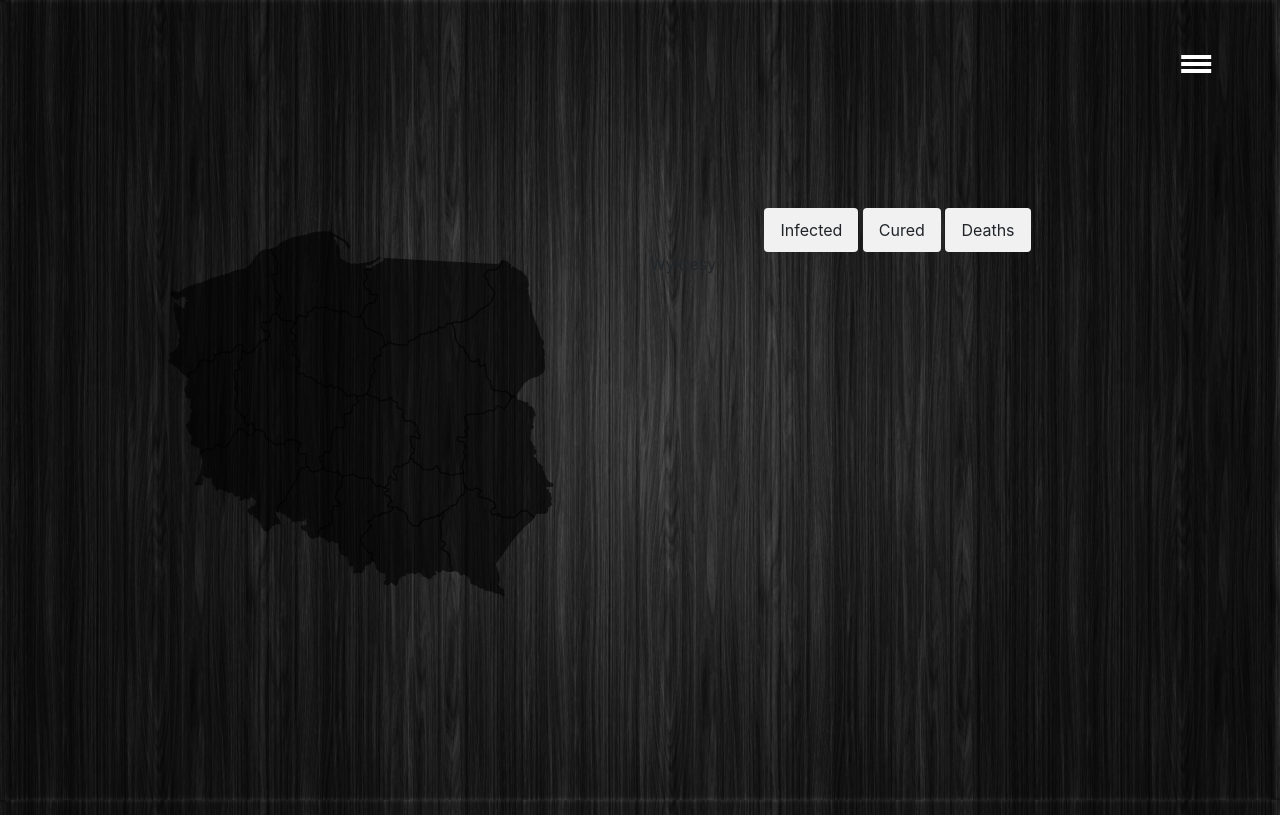
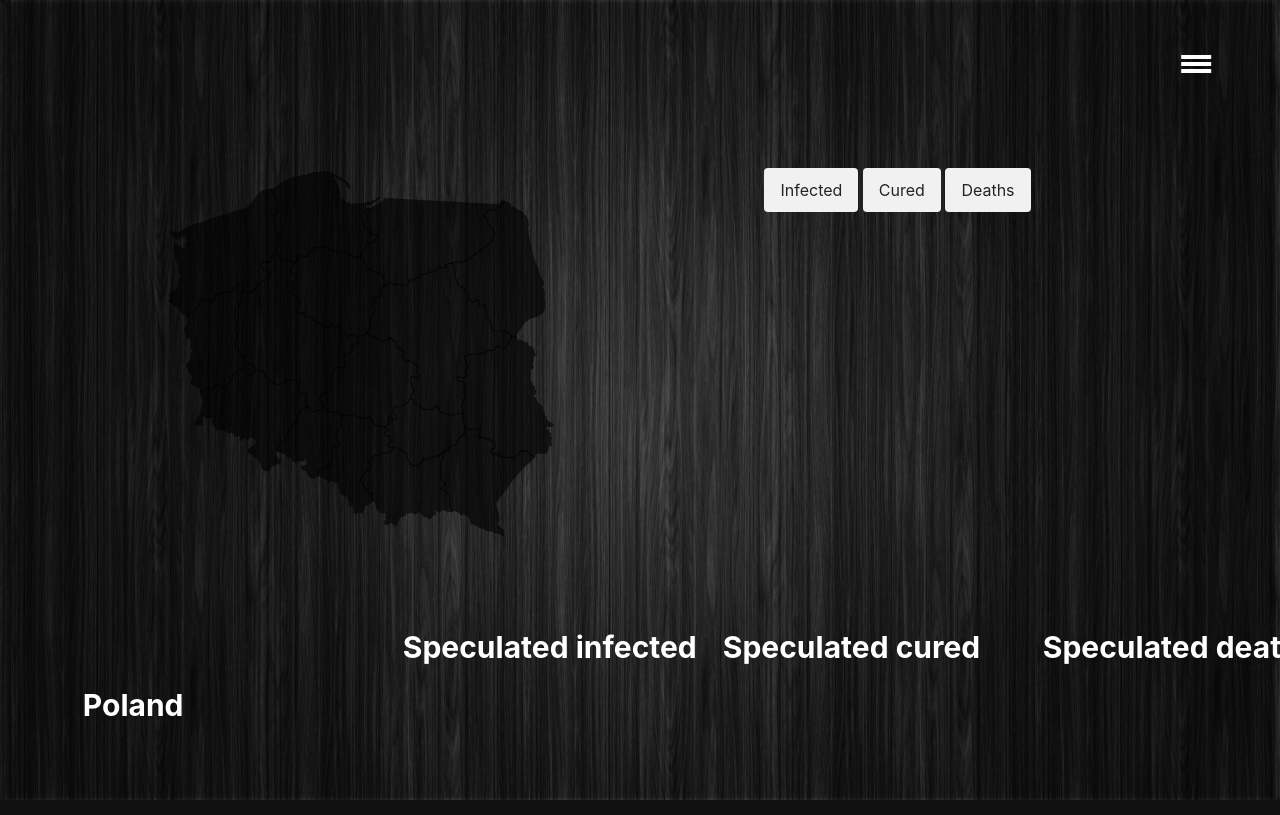
Before and after one commit to Adrian2337/covid-spread-analyzer, a Django app: template templates/prediction.html in a window 1280 px wide. Run offline with Django 3.2, Linux system fonts and the light colour scheme; the template is opened without the code that fills it, so the values that code supplies are empty; some libraries are stand-ins or nearby versions.

Commit message:
prediction for whole poland + displaying some methods to dynamically change it with map choice

```diff
--- a/covid_spread_analyzer/prediction_app/predictions_service.py
+++ b/covid_spread_analyzer/prediction_app/predictions_service.py
@@ -40,7 +40,7 @@ def get_predictions(filtered_data, x_train, single=True):
         if single:
             predicted_values[k] = int(list(predictioner.predict(asarray([x_train[-1] + 1]))[0])[0])
         else:
-            predicted_values[k] = [int(x) for x in
+            predicted_values[k] = [int(x) if x > 0 else 0 for x in
                                    predictioner.predict(asarray(x_new)).reshape(1, len(x_new)).tolist()[0]]
     return predicted_values
 
--- a/static/css/prediction.css
+++ b/static/css/prediction.css
@@ -1,7 +1,7 @@
 .page-content {
     padding: 5px;
     display: flex;
-    height: 100%;
+    height: 85%;
 }
 
 .side-content {
@@ -38,7 +38,7 @@
 
 #date-div {
     position: absolute;
-    top: 10%;
+    top: 6%;
     left: 10%;
 }
 
@@ -50,9 +50,35 @@
     cursor: pointer;
 }
 
-#pred-options {
-    margin: auto auto;
+#cases-switcher {
     align-items: center;
     text-align: center;
-    margin-right: 120px;
+    margin: auto 120px auto auto;
 }
+
+#pred-summary {
+    display: flex;
+    align-items: center;
+    color: white;
+    position: fixed;
+    height: 15%;
+    width: 100%;
+    margin-bottom: 3%;
+    margin-left: 6%;
+    bottom: 3%;
+    padding: 0;
+}
+
+#summary-tab {
+    font-size: 30px;
+    color: white;
+    table-layout: fixed;
+    width: 100%;
+    height: 100%;
+}
+
+#summary-tab th {
+    font-size: 30px;
+    white-space: normal;
+    word-wrap: break-word;
+}
--- a/static/js/prediction.js
+++ b/static/js/prediction.js
@@ -132,10 +132,8 @@ function draw_chart_onclick(element) {
     let ctx = document.getElementById('predictions-graph').getContext('2d');
     let voi = element.getAttribute("xlink:title")
     let data_array = graph_data[type][voi]
-    console.log(type)
-    console.log(data_array)
     let pred_arr = predicted_values[type]['Voivodeships'][voi]
-    console.log(pred_arr)
+    fill_region_summary(predicted_values)
     if (myChart !== null)
         myChart.destroy()
     myChart = new Chart(ctx, {
@@ -213,6 +211,43 @@ function set_type(ele) {
     paint_areas(predicted_values[type]['Voivodeships'])
 }
 
+function get_sum(data) {
+    let sum_pred = 0
+    console.log(data)
+    for (let x in data) {
+        console.log(x)
+        sum_pred += data[x][data[x].length - 1]
+    }
+    return sum_pred
+}
+
+function fill_region_summary(preds) {
+    let el = document.getElementById('woj-infected')
+    let woj = last_clicked.getAttribute('xlink:title')
+    let part = preds['daily infected']['Voivodeships'][woj]
+    let ind = part.length - 1
+    el.innerText = part[ind]
+    el = document.getElementById('woj-cured')
+    el.innerText = preds['daily cured']['Voivodeships'][woj][ind]
+    el = document.getElementById('woj-deaths')
+    el.innerText = preds['daily deceased']['Voivodeships'][woj][ind]
+    document.getElementById('summary-last-clicked').innerText = woj
+}
+
+function fill_poland_summary(preds) {
+    let el = document.getElementById('polska-infected')
+    el.innerText = get_sum(preds['daily infected']['Voivodeships'])
+    el = document.getElementById('polska-cured')
+    el.innerText = get_sum(preds['daily cured']['Voivodeships'])
+    el = document.getElementById('polska-deaths')
+    el.innerText = get_sum(preds['daily deceased']['Voivodeships'])
+    fill_region_summary(preds)
+}
+
+function setup_table() {
+    let el = document.getElementById('summary-tab')
+}
+
 var predicted_values = jsonify(predicted_values_raw)
 var graph_data = jsonify(graph_data_raw)
 var dates = jsonify(dates_raw)
@@ -224,3 +259,5 @@ paint_areas(predicted_values[type]['Voivodeships'])
 
 fill_date()
 set_type(document.getElementById(type))
+fill_poland_summary(predicted_values)
+setup_table()
--- a/templates/prediction.html
+++ b/templates/prediction.html
@@ -11,7 +11,6 @@
 </head>
 
 {% block content %}
-    <body>
 
     <div class="page-content">
         <div id="date-div"></div>
@@ -118,12 +117,11 @@
             </div>
         </div>
         <div class="side-content">
-            <div id="pred-options">
+            <div id="cases-switcher">
                 <button class="btn" id="daily infected" onclick="set_type(this)">Infected</button>
                 <button class="btn" id="daily cured" onclick="set_type(this)">Cured</button>
                 <button class="btn" id="daily deceased" onclick="set_type(this)">Deaths</button>
             </div>
-            <p>Wykresy</p>
             <div id="canvas-place">
                 <canvas id="predictions-graph" width="500" height="300"></canvas>
             </div>
@@ -132,11 +130,32 @@
                 var graph_data_raw = '{{graph_data}}';
                 var dates_raw = '{{dates}}';
             </script>
-            <script type="text/javascript" src="../static/js/prediction.js"></script>
+        </div>
+        <div id="pred-summary">
+            <table id="summary-tab">
+                <tr>
+                    <th></th>
+                    <th>Speculated infected</th>
+                    <th>Speculated cured</th>
+                    <th>Speculated deaths</th>
+                </tr>
+                <tr>
+                    <th> Poland</th>
+                    <th id="polska-infected"></th>
+                    <th id="polska-cured"></th>
+                    <th id="polska-deaths"></th>
+                </tr>
+                <tr>
+                    <td id="summary-last-clicked"> </td>
+                    <td id="woj-infected"></td>
+                    <td id="woj-cured"></td>
+                    <td id="woj-deaths"></td>
+                </tr>
+            </table>
+        </div>
+        <script type="text/javascript" src="../static/js/prediction.js"></script>
+    </div>
 
-        </div>
-    </div>
     <script src='//ajax.aspnetcdn.com/ajax/jQuery/jquery-3.4.1.js'></script>
     <link rel="stylesheet" type="text/css" href="../static/css/prediction.css"/>
-    </body>
-{% endblock %}
+{% endblock content %}
```
